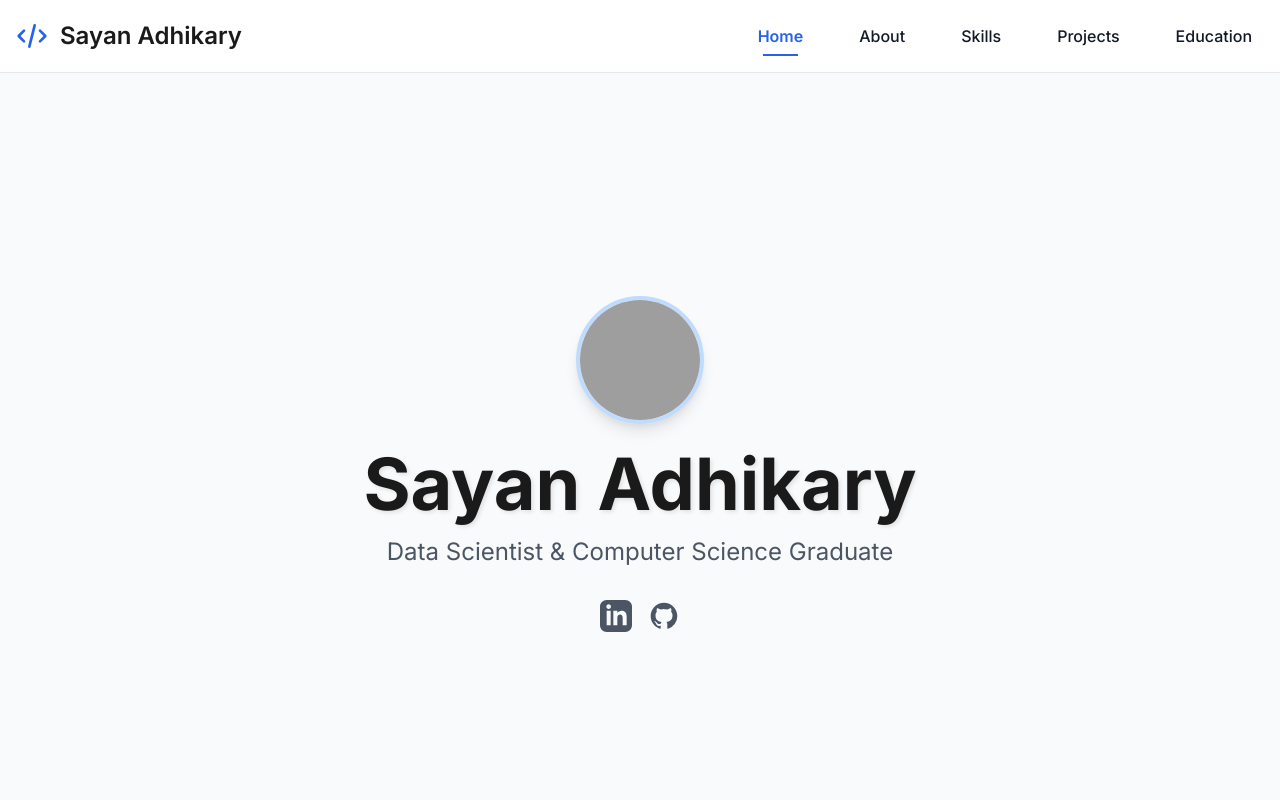
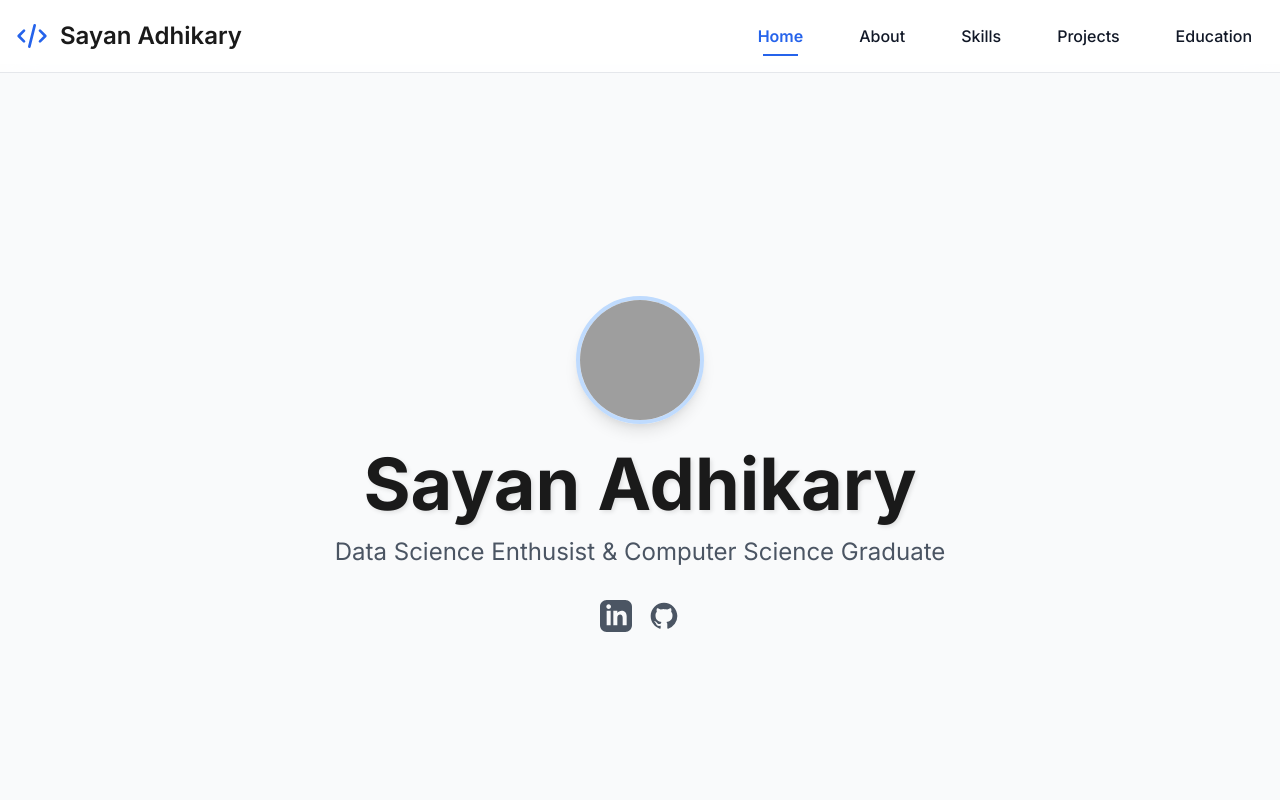
Before and after one commit to sayan-adhikary/CV, a plain HTML site: page index.html in a window 1280 px wide. Shown: the top 800 px of the page. Drawn offline with nearby package versions, Linux system fonts and the light colour scheme; grey boxes are pictures that could not be loaded.

Commit message:
Update index.html

```diff
--- a/index.html
+++ b/index.html
@@ -64,7 +64,7 @@
                 <img src="https://i.postimg.cc/nrVqy13Q/IMG-20220301-164931.jpg" alt="Sayan Adhikary" class="profile-photo">
                 <div class="text-center">
                     <h1 class="home-title text-5xl md:text-7xl font-bold mb-4">Sayan Adhikary</h1>
-                    <p class="text-xl md:text-2xl text-gray-600">Data Scientist & Computer Science Graduate</p>
+                    <p class="text-xl md:text-2xl text-gray-600">Data Science Enthusist & Computer Science Graduate</p>
                      <div class="mt-8 flex justify-center gap-4">
                         <a href="https://www.linkedin.com/in/sayan-adhikary-a2491a227/" target="_blank" class="social-icon text-gray-600 hover:text-blue-700">
                             <svg class="w-8 h-8" fill="currentColor" viewBox="0 0 24 24" aria-hidden="true"><path fill-rule="evenodd" d="M19 0h-14c-2.761 0-5 2.239-5 5v14c0 2.761 2.239 5 5 5h14c2.762 0 5-2.239 5-5v-14c0-2.761-2.238-5-5-5zm-11 19h-3v-11h3v11zm-1.5-12.268c-.966 0-1.75-.79-1.75-1.764s.784-1.764 1.75-1.764 1.75.79 1.75 1.764-.783 1.764-1.75 1.764zm13.5 12.268h-3v-5.604c0-3.368-4-3.113-4 0v5.604h-3v-11h3v1.765c1.396-2.586 7-2.777 7 2.476v6.759z" clip-rule="evenodd"/></svg>
```
